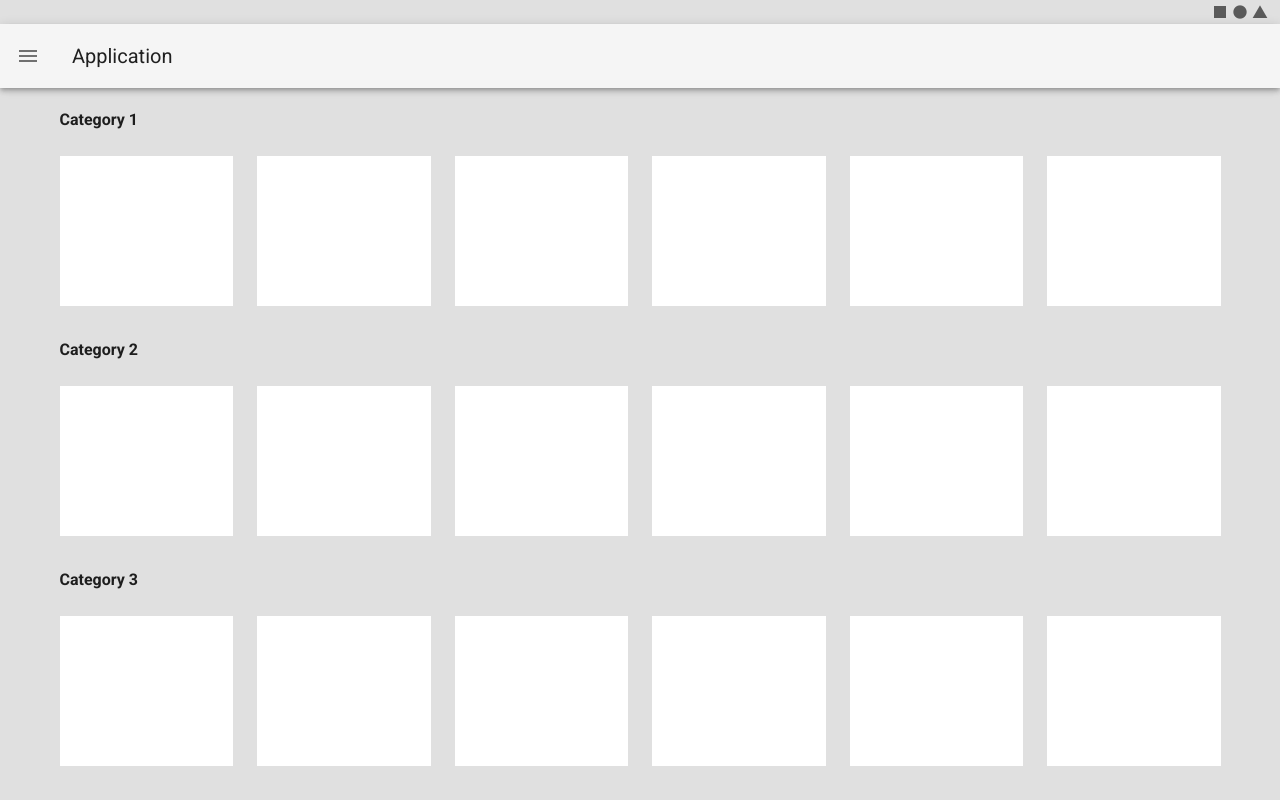
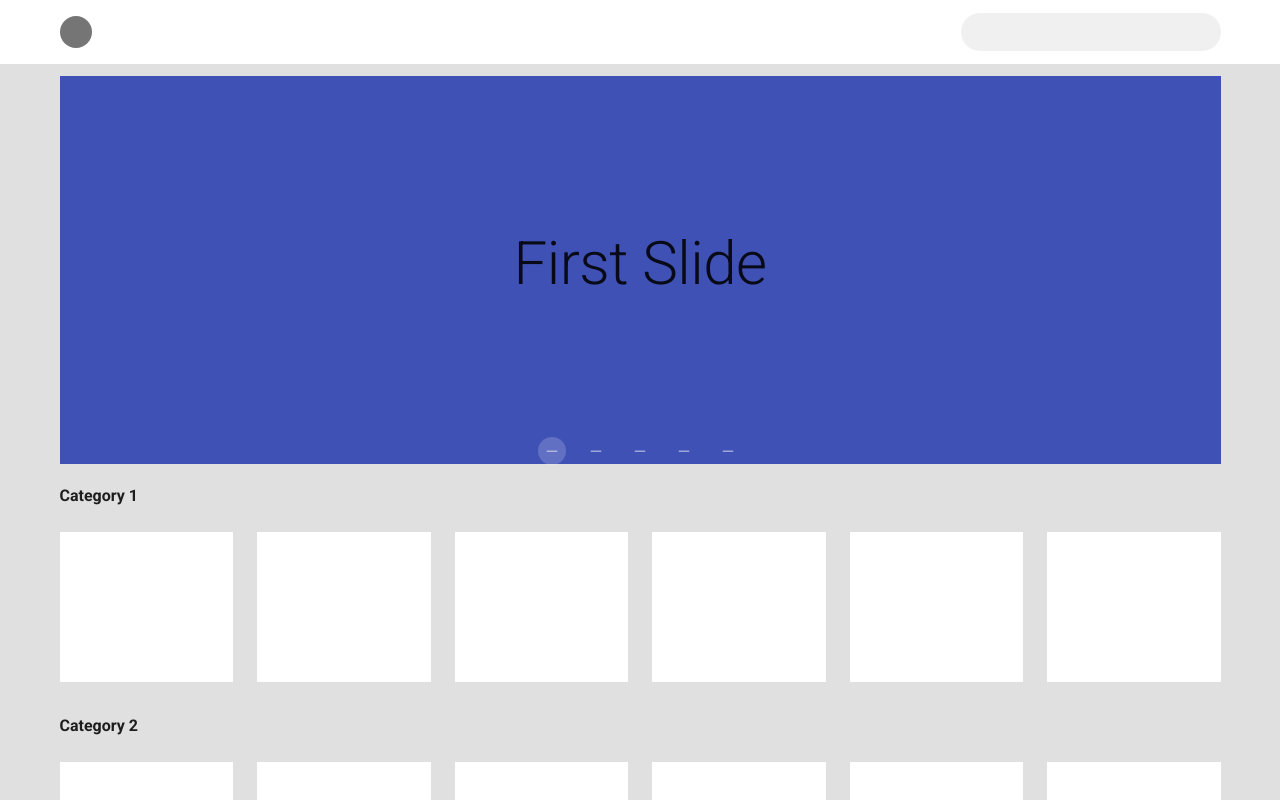
Before and after one commit to K-ONIMAS/go3, a Vue app: page / in a window 1280 px wide. Shown: the top 800 px of the page. Built offline with nearby package versions, Linux system fonts and the light colour scheme.

Commit message:
homepage 20%

```diff
--- a/src/components/common/AppBar.vue
+++ b/src/components/common/AppBar.vue
@@ -1,15 +1,36 @@
 <template>
-  <v-app-bar app>
-    <v-app-bar-nav-icon></v-app-bar-nav-icon>
-     <v-toolbar-title>Application</v-toolbar-title>
-    <v-text-field
-      hide-details
-      prepend-icon="mdi-magnify"
-      single-line
+    <v-app-bar
+      app
+      color="white"
+      flat
+    >
+      <v-container class="py-0 fill-height">
+        <v-avatar
+          class="mr-10"
+          color="grey darken-1"
+          size="32"
+        ></v-avatar>
 
-    ></v-text-field>
+        <v-btn
+          v-for="link in links"
+          :key="link"
+          text
+        >
+          {{ link }}
+        </v-btn>
 
-  </v-app-bar>
+        <v-spacer></v-spacer>
+        <v-responsive max-width="260">
+          <v-text-field
+            dense
+            flat
+            hide-details
+            rounded
+            solo-inverted
+          ></v-text-field>
+        </v-responsive>
+      </v-container>
+    </v-app-bar>
 </template>
 
 <script>
--- /dev/null
+++ b/src/components/homepage/Carousel.vue
@@ -0,0 +1,57 @@
+<template>
+  <v-carousel
+    cycle
+    height="400"
+    hide-delimiter-background
+    delimiter-icon="mdi-minus"
+    show-arrows-on-hover
+  >
+    <v-carousel-item
+      v-for="(slide, i) in slides"
+      :key="i"
+    >
+      <v-sheet
+        :color="colors[i]"
+        height="100%"
+      >
+        <v-row
+          class="fill-height"
+          align="center"
+          justify="center"
+        >
+          <div class="text-h2">
+            {{ slide }} Slide
+          </div>
+        </v-row>
+      </v-sheet>
+    </v-carousel-item>
+  </v-carousel>
+</template>
+
+<script>
+  export default {
+    data () {
+      return {
+        colors: [
+          'indigo',
+          'warning',
+          'pink darken-2',
+          'red lighten-1',
+          'deep-purple accent-4',
+        ],
+        slides: [
+          'First',
+          'Second',
+          'Third',
+          'Fourth',
+          'Fifth',
+        ],
+      }
+    },
+  }
+</script>
+</script>
+
+<style>
+
+</style>
--- a/src/views/Homepage.vue
+++ b/src/views/Homepage.vue
@@ -1,47 +1,20 @@
 <template>
   <v-app id="inspire">
-    <v-system-bar app>
-      <v-spacer></v-spacer>
-
-      <v-icon>mdi-square</v-icon>
-
-      <v-icon>mdi-circle</v-icon>
-
-      <v-icon>mdi-triangle</v-icon>
-    </v-system-bar>
-
-    <v-app-bar app>
-      <v-app-bar-nav-icon @click="drawer = !drawer"></v-app-bar-nav-icon>
-
-      <v-toolbar-title>Application</v-toolbar-title>
-    </v-app-bar>
-
-    <v-navigation-drawer
-      v-model="drawer"
-      fixed
-      temporary
-    >
+    <AppBar />
+    <v-navigation-drawer v-model="drawer"  fixed temporary>
       <!--  -->
     </v-navigation-drawer>
 
     <v-main class="grey lighten-2">
       <v-container>
+        <Carousel/>
         <v-row>
           <template v-for="n in 4">
-            <v-col
-              :key="n"
-              class="mt-2"
-              cols="12"
-            >
+            <v-col :key="n" class="mt-2" cols="12">
               <strong>Category {{ n }}</strong>
             </v-col>
 
-            <v-col
-              v-for="j in 6"
-              :key="`${n}${j}`"
-              cols="6"
-              md="2"
-            >
+            <v-col v-for="j in 6" :key="`${n}${j}`" cols="6" md="2">
               <v-sheet height="150"></v-sheet>
             </v-col>
           </template>
@@ -52,7 +25,14 @@
 </template>
 
 <script>
-  export default {
-    data: () => ({ drawer: null }),
-  }
+import AppBar from ".././components/common/AppBar.vue";
+import Carousel from ".././components/homepage/Carousel.vue"
+
+export default {
+  data: () => ({ drawer: null }),
+  components: {
+    AppBar,
+    Carousel
+  },
+};
 </script>
```
Also changed, not shown: src/components/homepage/Jobs.vue (added), 1 other file (tests, documents, lock files or other folders).
